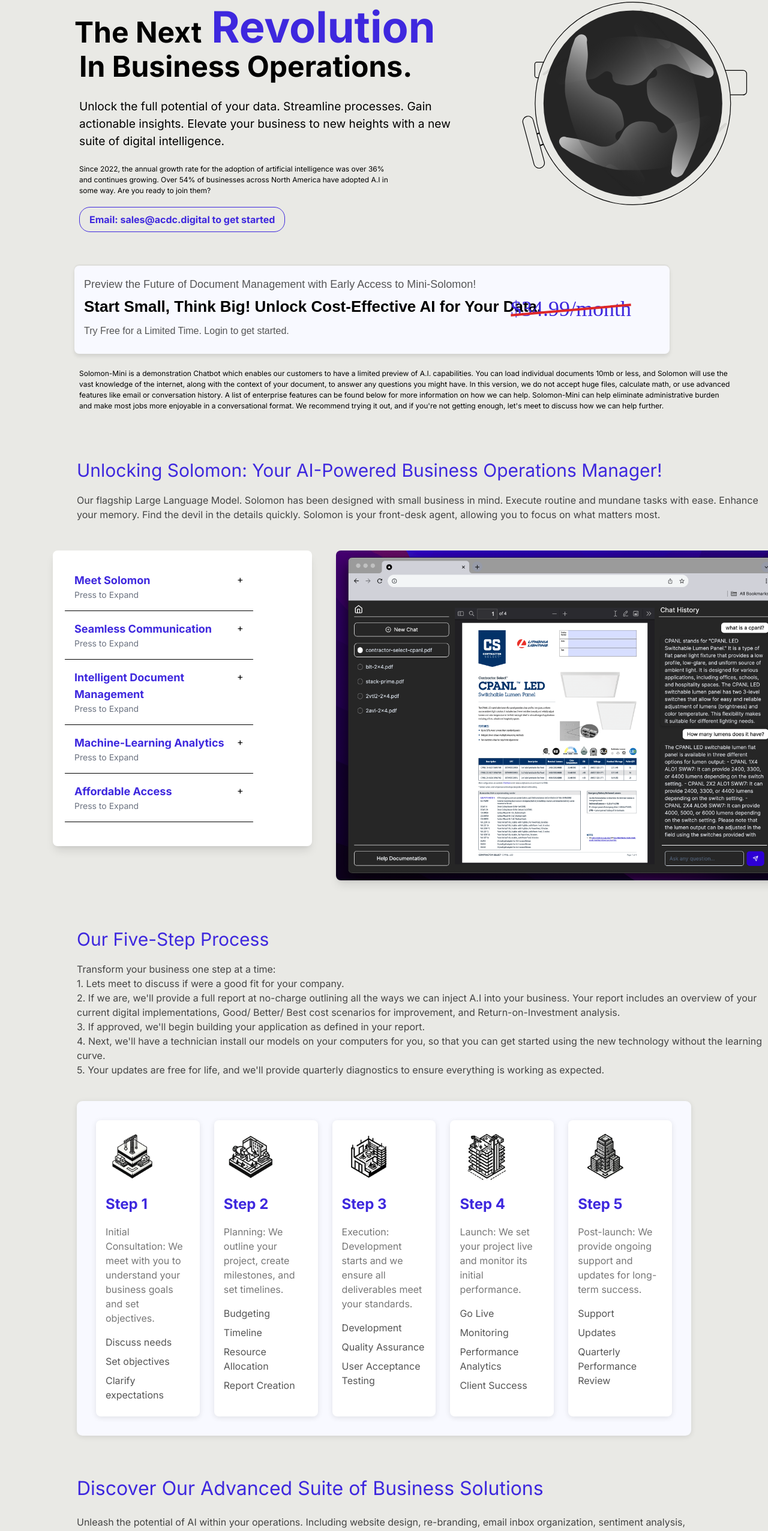
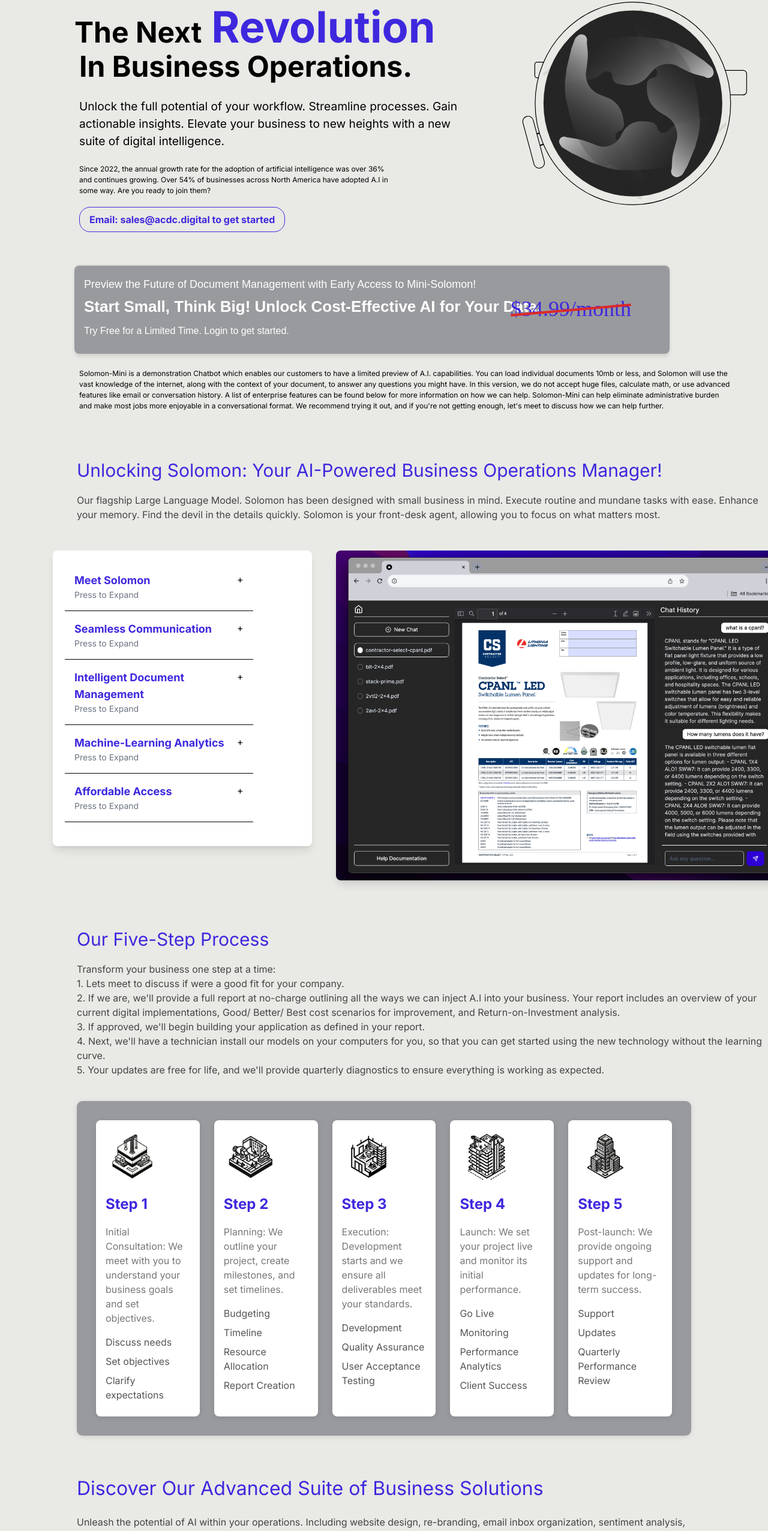
Before and after one commit to acdc-digital/acdc.digital-, a Next.js app: page / in a window 1280 px wide. Shown: the part 234-2787 px from the top of the page at 60% size. Built offline with nearby package versions, Linux system fonts and the light colour scheme; no server answers.

Commit message:
Updated Styling

```diff
--- a/src/components/AboutUs.tsx
+++ b/src/components/AboutUs.tsx
@@ -13,7 +13,7 @@
         display: 'flex',
         flexDirection: 'column',
         alignItems: 'flex-start',  // Aligned items to the left
-        backgroundColor: '#F8F9FF',
+        backgroundColor: '#999A9E',
         padding: '2rem',
         marginLeft: '8rem',
         marginRight: '10rem',
@@ -51,8 +51,8 @@
               marginBottom: '2rem',
               padding: '1rem',
               borderRadius: '0.5rem',
-              boxShadow: index % 2 === 0 ? '0 2px 10px rgba(0, 0, 0, 0.1)' : 'none',
-              background: index % 2 === 0 ? 'white' : 'transparent',
+              boxShadow: '0 2px 10px rgba(0, 0, 0, 0.1)',  // All sections get the box shadow
+              background: 'white',  // All sections have a white background
             }}>
               <h3 style={{
                 fontSize: '1.8rem',
--- a/src/components/CallToAction.tsx
+++ b/src/components/CallToAction.tsx
@@ -17,7 +17,7 @@
     maxWidth: '80%',
     width: '100%',
     borderRadius: '0.5rem',
-    background: '#F8F9FF',
+    background: '#999A9E',
     position: 'relative',
     marginTop: '1.5rem',
     marginLeft: '6.5rem',
@@ -30,14 +30,14 @@
     lineHeight: '30px',
     fontWeight: 500,
     fontFamily: 'Arial, sans-serif',
-    color: '#555',
+    color: 'white',
   },
   ctaContentH3: {
     fontSize: '26px',
     lineHeight: '45px',
     fontWeight: 800,
     fontFamily: 'Arial, sans-serif',
-    color: 'black',
+    color: 'white',
   },
   slashedPrice: {
     position: 'absolute',
@@ -61,7 +61,7 @@
     top: '5.5rem',
     left: '1rem',
     fontSize: '16px',
-    color: '#555',
+    color: 'white',
     fontFamily: 'Arial, sans-serif',
   },
   underlinedPrice: {
--- a/src/components/FeatureHighlight.tsx
+++ b/src/components/FeatureHighlight.tsx
@@ -35,8 +35,15 @@
   const [selectedFeature, setSelectedFeature] = useState<Feature | null>(null);
 
   return (
-    <section style={{ display: 'flex', flexDirection: 'column', alignItems: 'flex-start' }}>
-      <h2 style={{ fontSize: '2rem', textAlign: 'left', margin: '20px 0', color: '#3E28DE', marginLeft: '8rem', marginTop: '4rem' }}>Discover Our Advanced Suite of Business Solutions</h2>
+    <section style={{
+        display: 'flex',
+        flexDirection: 'column',
+        alignItems: 'flex-start'
+        }}>
+
+      <h2 style={{ fontSize: '2rem', textAlign: 'left', margin: '20px 0', color: '#3E28DE', marginLeft: '8rem', marginTop: '4rem' }}>
+        Discover Our Advanced Suite of Business Solutions
+      </h2>
       <div className="text-md text-[#444] pb-6 text-left ml-20 mr-20 pl-12 max-w-[1400px]">
         <div className="h3-style">
           Unleash the potential of AI within your operations. Including website design, re-branding, email inbox organization, sentiment analysis, customer chatbots, and more. From startups to enterprises, we empower businesses of all sizes by integrating advanced cyber security, streamlining recruitment, and financial forecasting. Currently, 73% of businesses are utilizing chatbots to enhance customer communications. Notably, 92% of businesses have witnessed measurable outcomes from leveraging AI for business operations.
@@ -50,8 +57,9 @@
         boxShadow: '0 2px 10px rgba(0, 0, 0, 0.1)',
         borderRadius: '0.6rem',
         margin: '0 8rem',
-        background: '#F8F9FF',
+        background: `url("/HandHand.png") center/cover no-repeat, #F8F9FF`  // Background image added here
       }}>
+
         <div style={{ display: 'flex', justifyContent: 'flex-start', flexWrap: 'wrap', width: '100%' }}>
           {features.map((feature, index) => (
             <div
--- a/src/components/FiveStepProcess.tsx
+++ b/src/components/FiveStepProcess.tsx
@@ -80,7 +80,7 @@
                   <br></br> 3. If approved, we&apos;ll begin building your application as defined in your report.<br></br> 4. Next, we&apos;ll have a technician install our models on your computers for you, so that you can get started using the new technology without the learning curve.<br></br> 5. Your updates are free for life, and we&apos;ll provide quarterly diagnostics to ensure everything is working as expected.
               </div>
               <div style={{
-                  background: '#F8F9FF',
+                  background: '#999A9E',
                   padding: '2rem',
                   borderRadius: '0.6rem',
                   margin: '0 8rem',
--- a/src/components/home-hero.tsx
+++ b/src/components/home-hero.tsx
@@ -92,7 +92,7 @@
 
       {/* Description */}
       <p style={styles.heroDescription}>
-        Unlock the full potential of your data. Streamline processes. Gain actionable insights. Elevate your business to new heights with a new suite of digital intelligence.
+        Unlock the full potential of your workflow. Streamline processes. Gain actionable insights. Elevate your business to new heights with a new suite of digital intelligence.
       </p>
 
       {/* Tagline */}
```
Also changed, not shown: public/HandHand.png (added).
